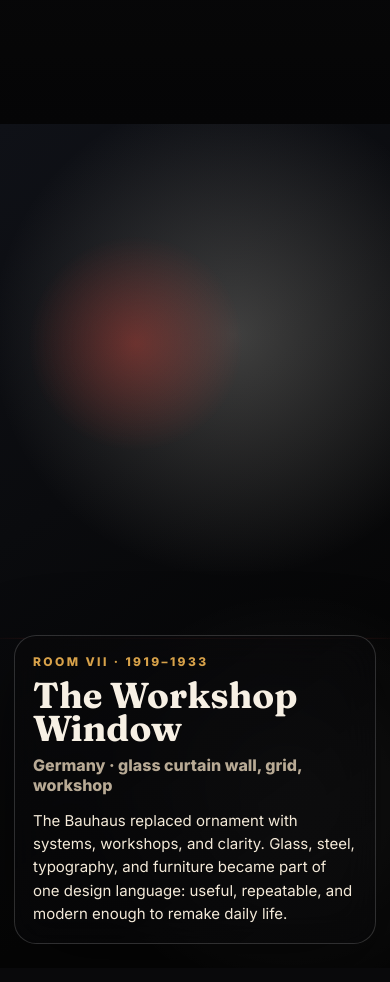
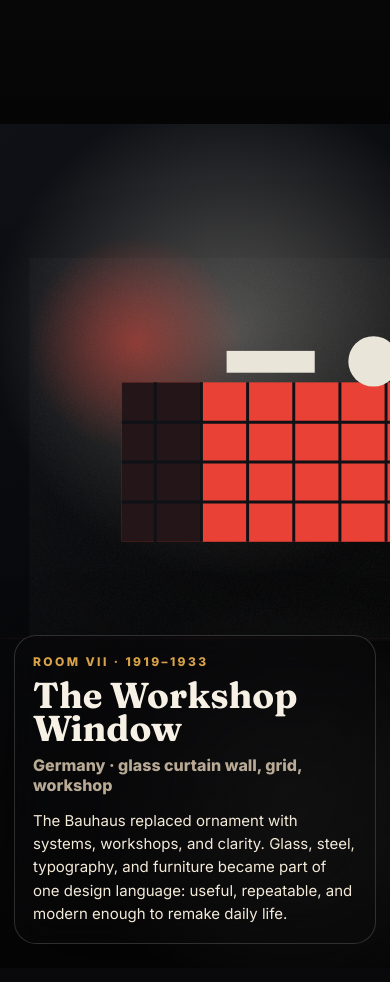
Before and after one commit to oliviajohns5/scroll-architecture-story, a website: page index.html in a window 390 px wide. Shown: the part 720-1702 px from the top of the page. Drawn offline with Linux system fonts and the light colour scheme.

Commit message:
Fix mobile fallback scene visibility

```diff
--- a/content/story.json
+++ b/content/story.json
@@ -16,8 +16,6 @@
         "#ad6b32",
         "#e7b76f"
       ],
-      "image": "/assets/generated/cave-desktop.jpg",
-      "image_alt": "The First Wall \u2014 Lascaux, France, c. 17,000 BCE",
       "image_prompt": "museum-quality cinematic painted realism, natural light, richly drawn architectural materials, subtle film grain, atmospheric depth, elegant editorial composition, no text, no logos, no watermark, no UI, made for a premium scroll-driven story website. Scene: The First Wall (Lascaux, France, c. 17,000 BCE). Focus on painted bison, mineral pigment, cave wall. Narrative mood: Before cities, before columns, before kings carved their names into stone, people entered caves and covered darkness with animals, motion, and memory. The wall became a stage, and the image became a way to keep a world alive after the hunt had passed. Wide 16:9 composition with clear negative space for overlaid chapter text."
     },
     {
@@ -34,8 +32,6 @@
         "#d8c7a3",
         "#f4e9d0"
       ],
-      "image": "/assets/generated/parthenon-desktop.jpg",
-      "image_alt": "The Measured Temple \u2014 Athens, Greece, 447\u2013432 BCE",
       "image_prompt": "museum-quality cinematic painted realism, natural light, richly drawn architectural materials, subtle film grain, atmospheric depth, elegant editorial composition, no text, no logos, no watermark, no UI, made for a premium scroll-driven story website. Scene: The Measured Temple (Athens, Greece, 447\u2013432 BCE). Focus on Doric columns, pediment, marble frieze. Narrative mood: Classical architecture turned belief into proportion. The Parthenon did not simply stand on the Acropolis; it corrected the eye with subtle curves, slight tilts, and sculpted rhythm, making stone feel almost alive. Wide 16:9 composition with clear negative space for overlaid chapter text."
     },
     {
@@ -52,8 +48,6 @@
         "#8f7a60",
         "#ffe0a3"
       ],
-      "image": "/assets/generated/pantheon-desktop.jpg",
-      "image_alt": "The Hole in the Sky \u2014 Rome, Italy, c. 126 CE",
       "image_prompt": "museum-quality cinematic painted realism, natural light, richly drawn architectural materials, subtle film grain, atmospheric depth, elegant editorial composition, no text, no logos, no watermark, no UI, made for a premium scroll-driven story website. Scene: The Hole in the Sky (Rome, Italy, c. 126 CE). Focus on oculus, coffers, circular light. Narrative mood: The Pantheon gathers the world beneath a perfect dome and opens it with an oculus. Sunlight enters like a moving hand, crossing stone by the hour and reminding every visitor that architecture can measure time without a clock. Wide 16:9 composition with clear negative space for overlaid chapter text."
     },
     {
@@ -70,8 +64,6 @@
         "#c89b3c",
         "#f6df9c"
       ],
-      "image": "/assets/generated/hagia-desktop.jpg",
-      "image_alt": "The Floating Dome \u2014 Constantinople / Istanbul, 537 CE",
       "image_prompt": "museum-quality cinematic painted realism, natural light, richly drawn architectural materials, subtle film grain, atmospheric depth, elegant editorial composition, no text, no logos, no watermark, no UI, made for a premium scroll-driven story website. Scene: The Floating Dome (Constantinople / Istanbul, 537 CE). Focus on pendentives, gold mosaic, suspended dome. Narrative mood: Hagia Sophia made mass feel weightless. Its dome seems to hover on light, gold, and geometry, turning engineering into awe. For centuries it taught builders that structure could become atmosphere. Wide 16:9 composition with clear negative space for overlaid chapter text."
     },
     {
@@ -88,8 +80,6 @@
         "#d7d0c7",
         "#ffffff"
       ],
-      "image": "/assets/generated/david-desktop.jpg",
-      "image_alt": "The Body Before Action \u2014 Florence, Italy, 1501\u20131504",
       "image_prompt": "museum-quality cinematic painted realism, natural light, richly drawn architectural materials, subtle film grain, atmospheric depth, elegant editorial composition, no text, no logos, no watermark, no UI, made for a premium scroll-driven story website. Scene: The Body Before Action (Florence, Italy, 1501\u20131504). Focus on marble figure, contrapposto, tension. Narrative mood: Michelangelo\u2019s David is not shown in victory. He is shown in the instant before decision: marble tightened into attention, hand enlarged by purpose, gaze fixed on a future still invisible to us. Wide 16:9 composition with clear negative space for overlaid chapter text."
     },
     {
@@ -106,8 +96,6 @@
         "#dfe7e5",
         "#8ab5bd"
       ],
-      "image": "/assets/generated/taj-desktop.jpg",
-      "image_alt": "Symmetry and Grief \u2014 Agra, India, 1632\u20131653",
       "image_prompt": "museum-quality cinematic painted realism, natural light, richly drawn architectural materials, subtle film grain, atmospheric depth, elegant editorial composition, no text, no logos, no watermark, no UI, made for a premium scroll-driven story website. Scene: Symmetry and Grief (Agra, India, 1632\u20131653). Focus on white marble mausoleum, reflecting pool. Narrative mood: The Taj Mahal transforms mourning into balance. Marble, garden, water, calligraphy, and reflected sky form an architecture of devotion where grief is given proportion and light. Wide 16:9 composition with clear negative space for overlaid chapter text."
     },
     {
@@ -124,8 +112,6 @@
         "#e9e5d8",
         "#e94135"
       ],
-      "image": "/assets/generated/bauhaus-desktop.jpg",
-      "image_alt": "The Workshop Window \u2014 Germany, 1919\u20131933",
       "image_prompt": "museum-quality cinematic painted realism, natural light, richly drawn architectural materials, subtle film grain, atmospheric depth, elegant editorial composition, no text, no logos, no watermark, no UI, made for a premium scroll-driven story website. Scene: The Workshop Window (Germany, 1919\u20131933). Focus on glass curtain wall, grid, workshop. Narrative mood: The Bauhaus replaced ornament with systems, workshops, and clarity. Glass, steel, typography, and furniture became part of one design language: useful, repeatable, and modern enough to remake daily life. Wide 16:9 composition with clear negative space for overlaid chapter text."
     },
     {
@@ -142,8 +128,6 @@
         "#6f8a58",
         "#d6c29a"
       ],
-      "image": "/assets/generated/fallingwater-desktop.jpg",
-      "image_alt": "The House Over the Stream \u2014 Pennsylvania, USA, 1935\u20131939",
       "image_prompt": "museum-quality cinematic painted realism, natural light, richly drawn architectural materials, subtle film grain, atmospheric depth, elegant editorial composition, no text, no logos, no watermark, no UI, made for a premium scroll-driven story website. Scene: The House Over the Stream (Pennsylvania, USA, 1935\u20131939). Focus on cantilevered terraces, waterfall, forest. Narrative mood: Fallingwater does not sit beside nature; it negotiates with it. Concrete planes reach over running water, stone rises from the site, and the home becomes a bridge between shelter and landscape. Wide 16:9 composition with clear negative space for overlaid chapter text."
     }
   ]
--- a/script.js
+++ b/script.js
@@ -33,7 +33,7 @@ function renderChapter(i){
   document.documentElement.style.setProperty('--scene-a', ch.palette[0]);
   document.documentElement.style.setProperty('--scene-b', ch.palette[1]);
   document.documentElement.style.setProperty('--scene-c', ch.palette[2]);
-  const art = ch.image ? `<img class="scene-image" src="${ch.image}" alt="${ch.image_alt || ch.title}" loading="eager" onerror="this.remove(); this.nextElementSibling?.classList.remove('svg-fallback');"><div class="svg-fallback">${sceneSvg(ch,i)}</div>` : sceneSvg(ch,i);
+  const art = ch.image ? `<img class="scene-image" src="${ch.image}" alt="${ch.image_alt || ch.title}" loading="eager" onerror="this.remove(); this.nextElementSibling?.classList.add('revealed');"><div class="svg-fallback">${sceneSvg(ch,i)}</div>` : sceneSvg(ch,i);
   orbit.innerHTML=`<div class="scene">${art}</div>`;
   card.className=`chapter-card ${ch.side}`;
   card.innerHTML=`<div class="kicker">${ch.kicker} · ${ch.period}</div><h2>${ch.title}</h2><div class="meta">${ch.place} · ${ch.focus}</div><p>${ch.text}</p>`;
```
Also changed, not shown: styles.css.
